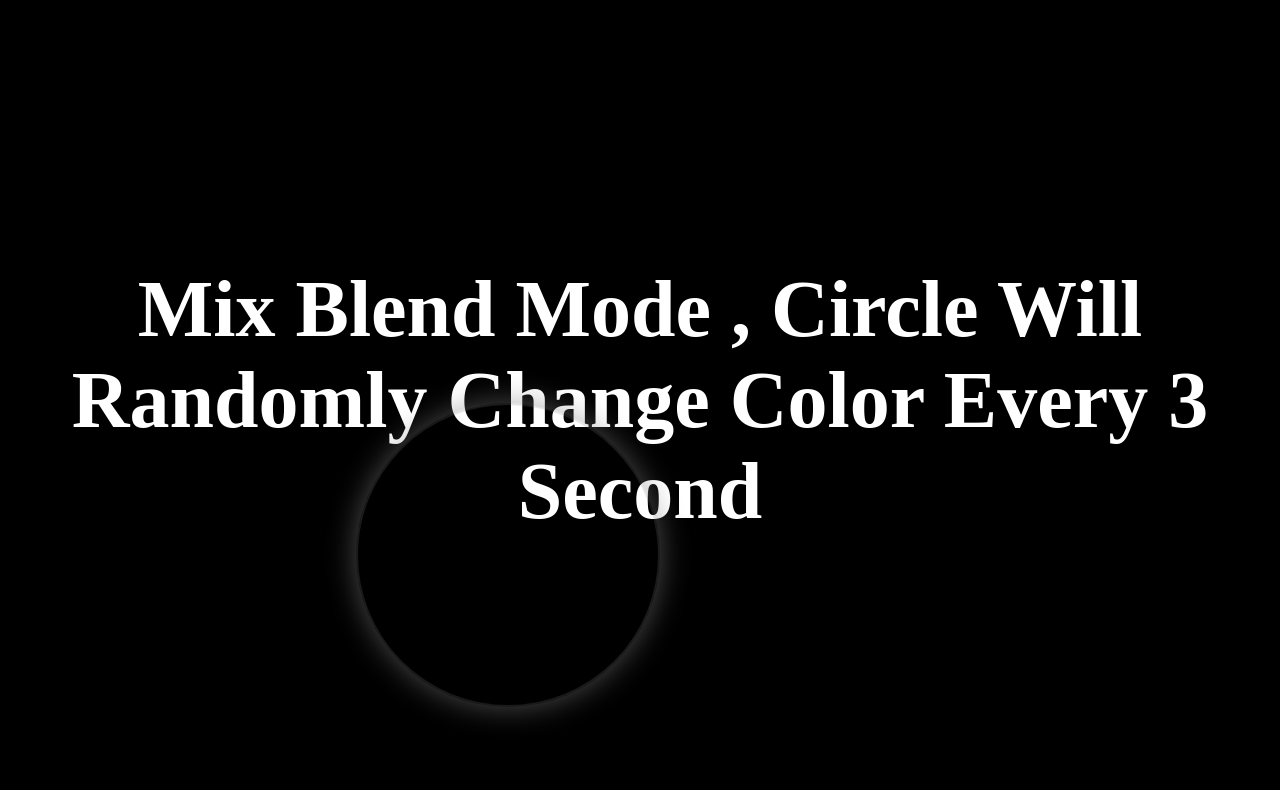
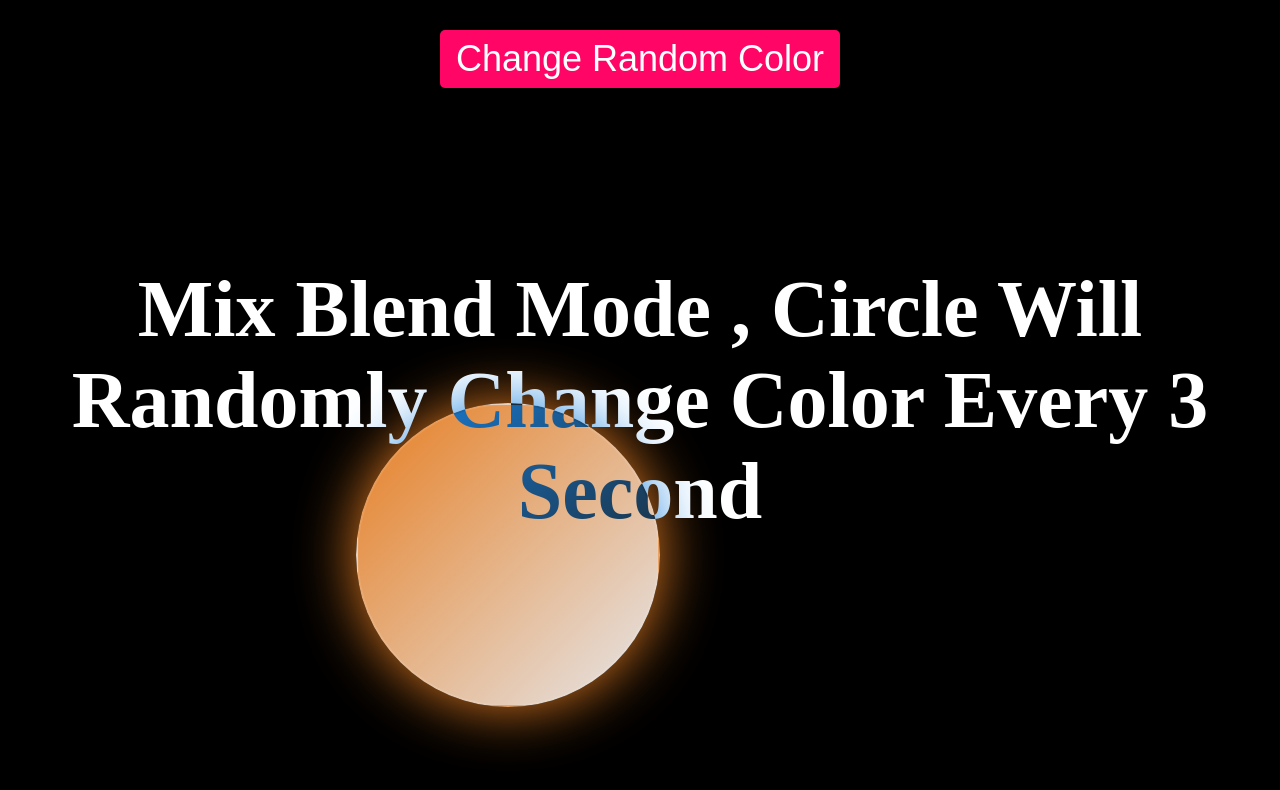
Before and after one commit to RayanCC/MixBlendMode, a plain HTML site: page index.html in a window 1280 px wide. Drawn offline with Linux system fonts and the light colour scheme.

Commit message:
adding more CSS and finished Javascript Function in order to user click on circle to randomly change the circle color

```diff
--- a/index.html
+++ b/index.html
@@ -13,6 +13,9 @@
         Mix Blend Mode , Circle Will Randomly Change Color Every 3 Second
       </h1>
     </div>
+    <div class="controls">
+      <button onclick="changeColor()">Change Random Color</button>
+    </div>
     <script src="/script.js"></script>
   </body>
 </html>
--- a/script.js
+++ b/script.js
@@ -0,0 +1,23 @@
+const circle = document.getElementById("circle");
+const colorPairs = [
+  ["#3ABEFF", "#121212"], // Electric Blue + Dark Background
+  ["#FADADD", "#8E44AD"], // Pastel Pink + Elegant Purple
+  ["#2EE59D", "#1F1F1F"], // Mint Green + Deep Gray
+  ["#FF6A6A", "#FFF5B7"], // Sunset Orange + Pastel Yellow
+  ["#B69FFF", "#374151"], // Lavender + Charcoal Gray
+  ["#00BFA6", "#F9FAFB"], // Teal Accent + Cool White
+  ["#D6C8FF", "#111827"], // Pastel Purple + Jet Black
+  ["#E67E22", "#E5E7EB"], // Warm Orange + Light Gray
+  ["#A3D5FF", "#9CA3AF"], // Pastel Blue + Cool Gray
+  ["#A259FF", "#C8FACC"], // Neon Purple + Pastel Green
+];
+
+function changeColor() {
+  const [color1, color2] =
+    colorPairs[Math.floor(Math.random() * colorPairs.length)];
+  circle.style.background = `linear-gradient(45deg,${color1}, ${color2})`;
+  circle.style.boxShadow = `0 0 60px ${color1}`;
+}
+
+circle.addEventListener("click ", changeColor);
+changeColor();
--- a/style.css
+++ b/style.css
@@ -102,3 +102,49 @@ body {
     top: 10%;
   }
 }
+
+@keyframes scale {
+  0% {
+    transform: scale(0.8);
+  }
+  50% {
+    transform: scale(1.2);
+  }
+  100% {
+    transform: scale(0.8);
+  }
+}
+
+@keyframes rotate {
+  0% {
+    transform: rotate(0deg);
+  }
+  100% {
+    transform: rotate(360deg);
+  }
+}
+
+.controls {
+  position: fixed;
+  top: 20px;
+  background: rgb(0, 0, 0, 0.7);
+  padding: 10px 20px;
+  z-index: 4;
+  display: flex;
+  gap: 10px;
+}
+
+button {
+  background: #ff0666;
+  color: white;
+  border: none;
+  padding: 8px 16px;
+  border-radius: 5px;
+  cursor: pointer;
+  font-size: 36px;
+  transition: background 0.3s;
+}
+
+button:hover {
+  background: #520022;
+}
```
